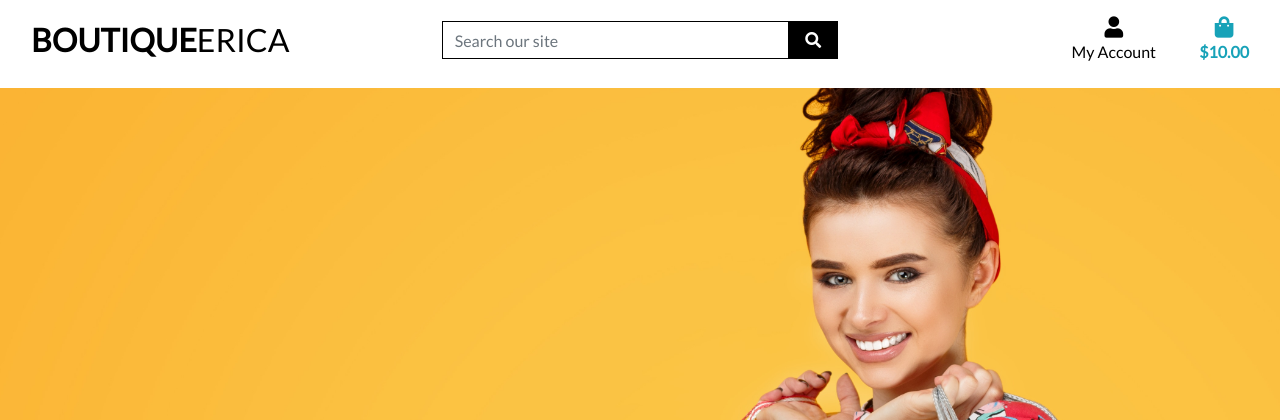
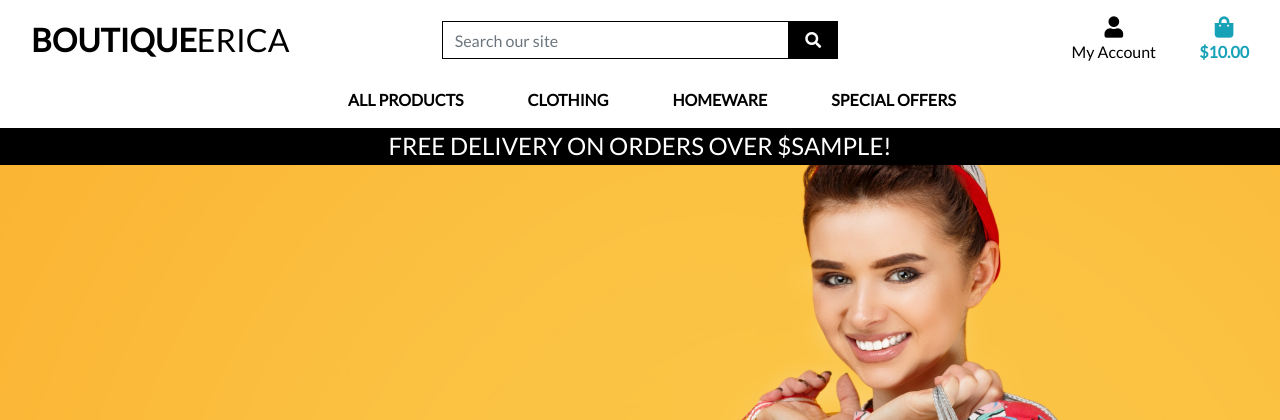
Before and after one commit to JosefinE7/MS4_boutique, a Django app: template templates/base.html in a window 1280 px wide. Shown: the top 420 px of the page. Run offline with Django 3.2, Linux system fonts and the light colour scheme; the template is opened without the code that fills it: most values are stand-ins (such as "Sample title", 1, 10 or a date in 2020); some libraries are stand-ins or nearby versions.

Commit message:
Add main navbar through includes/main-nav.html

```diff
--- a/static/css/base.css
+++ b/static/css/base.css
@@ -57,6 +57,10 @@ body {
 	border: 1px solid black !important;
 }
 
+.bg-black {
+    background: #000 !important;
+}
+
 /* -------------------------------- Media Queries */
 
 /* Slightly larger container on xl screens */
--- a/templates/base.html
+++ b/templates/base.html
@@ -128,6 +128,11 @@
 				{% include 'includes/main-nav.html' %}
 			</nav>
 		</div>
+		<div id="delivery-banner" class="row text-center">
+			<div class="col bg-black text-white">
+				<h4 class="logo-font my-1">Free delivery on orders over ${{ free_shipping_threshold }}!</h4>
+			</div>
+		</div>
 	</header>
 
 	{% if messages %}
--- a/templates/includes/main-nav.html
+++ b/templates/includes/main-nav.html
@@ -0,0 +1,54 @@
+<div class="collapse navbar-collapse" id="main-nav">
+	<ul class="navbar-nav w-auto mx-auto">
+		<li class="nav-item dropdown">
+			<a class="logo-font font-weight-bold nav-link text-black mr-5" href="#" id="all-products-link"
+				data-toggle="dropdown" aria-haspopup="true" aria-expanded="false">
+				All Products
+			</a>
+			<div class="dropdown-menu border-0" aria-labelledby="all-products-link">
+				<a href="" class="dropdown-item">By Price</a>
+				<a href="" class="dropdown-item ">By Rating</a>
+				<a href="" class="dropdown-item ">By Category</a>
+				<a href="" class="dropdown-item">All Products</a>
+			</div>
+		</li>
+
+		<li class="nav-item dropdown">
+			<a class="logo-font font-weight-bold nav-link text-black mr-5" href="#" id="clothing-link"
+				data-toggle="dropdown" aria-haspopup="true" aria-expanded="false">
+				Clothing
+			</a>
+			<div class="dropdown-menu border-0" aria-labelledby="clothing-link">
+				<a href="" class="dropdown-item">Activewear &amp; Essentials</a>
+				<a href="" class="dropdown-item">Jeans</a>
+				<a href="" class="dropdown-item">Shirts</a>
+				<a href="" class="dropdown-item">All Clothing</a>
+			</div>
+		</li>
+
+		<li class="nav-item dropdown">
+			<a class="logo-font font-weight-bold nav-link text-black mr-5" href="#" id="homeware-link"
+				data-toggle="dropdown" aria-haspopup="true" aria-expanded="false">
+				Homeware
+			</a>
+			<div class="dropdown-menu border-0" aria-labelledby="homeware-link">
+				<a href="" class="dropdown-item">Bed &amp; Bath</a>
+				<a href="" class="dropdown-item">Kitchen &amp; Dining</a>
+				<a href="" class="dropdown-item">All Homeware</a>
+			</div>
+		</li>
+
+		<li class="nav-item dropdown">
+			<a class="logo-font font-weight-bold nav-link text-black" href="#" id="specials-link" data-toggle="dropdown"
+				aria-haspopup="true" aria-expanded="false">
+				Special Offers
+			</a>
+			<div class="dropdown-menu border-0" aria-labelledby="specials-link">
+				<a href="" class="dropdown-item">New Arrivals</a>
+				<a href="" class="dropdown-item">Deals</a>
+				<a href="" class="dropdown-item">Clearance</a>
+				<a href="" class="dropdown-item">All Specials</a>
+			</div>
+		</li>
+	</ul>
+</div>
```
